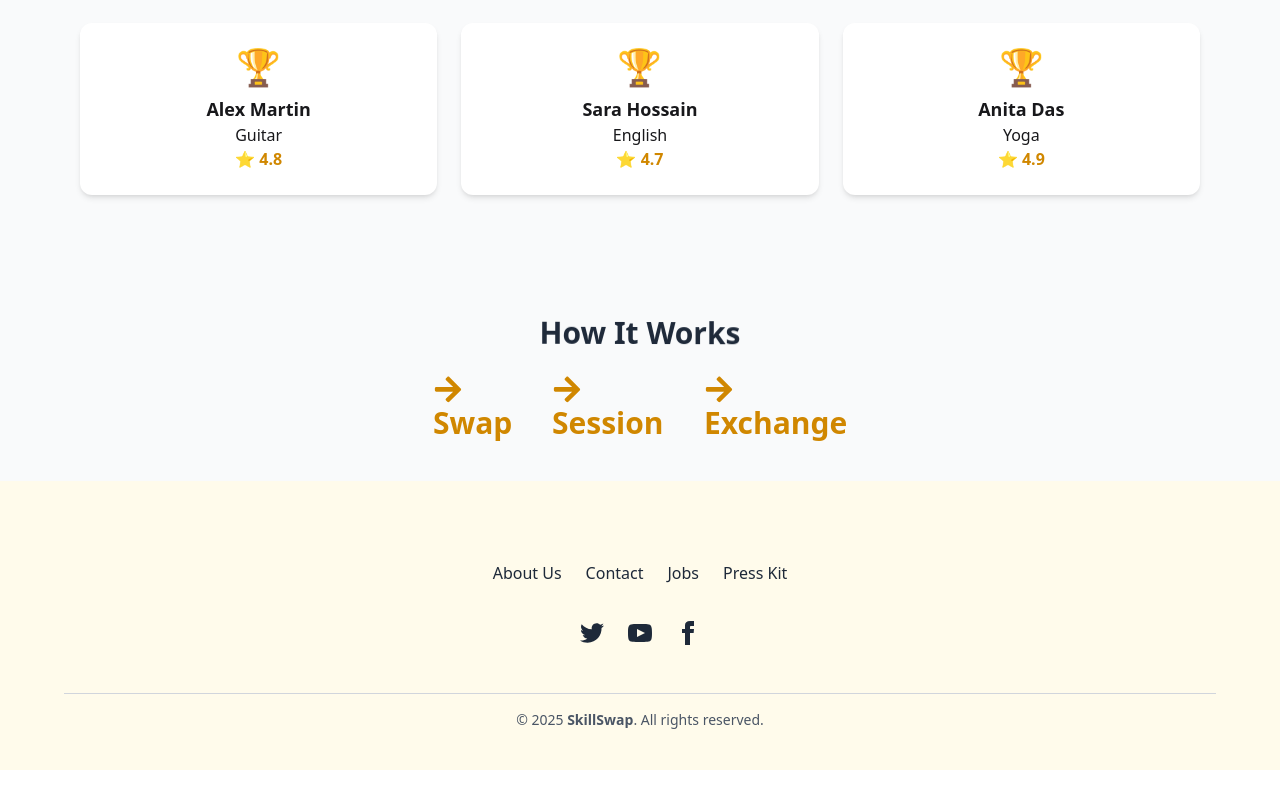
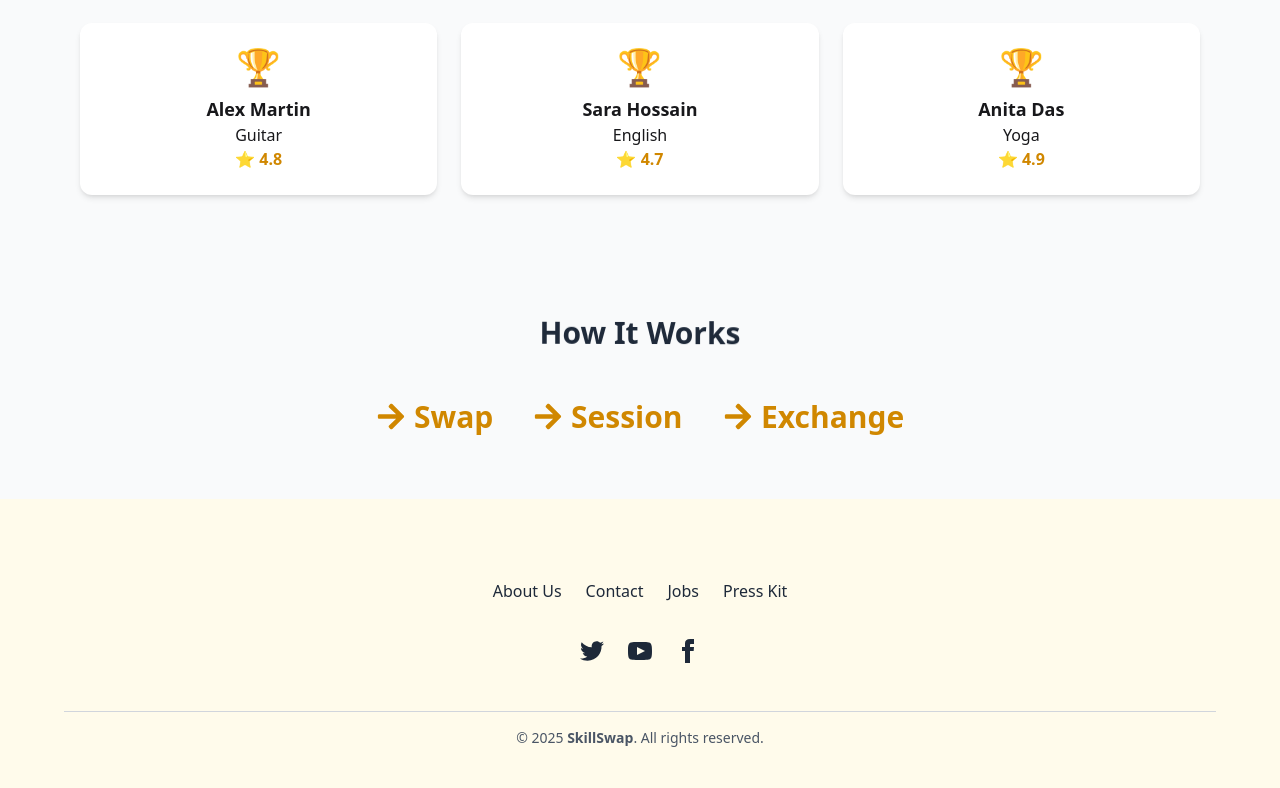
Before and after one commit to Alpha2663/skill-swap, a React (Vite) app: page / in a window 1280 px wide. Shown: the part 1801-2589 px from the top of the page. Built offline with nearby package versions, Linux system fonts and the light colour scheme; no server answers.

Commit message:
added functionality

```diff
--- a/src/components/HowItWorks.jsx
+++ b/src/components/HowItWorks.jsx
@@ -8,17 +8,18 @@ export default function HowItWorks() {
         <h2 className=" animate__animated animate__rotateIn animate__infinite animate__delay-0s text-3xl font-bold mb-6 text-gray-800  ">
          How It Works
         </h2>
-        <div className="flex justify-center gap-10 text-3xl font-bold text-yellow-600">
-          <p className=" animate__animated animate__bounce animate__infinite animate__delay-0s">
-         <FaArrowRight /> Swap
-          </p>
-          <p className="animate__animated animate__bounce animate__infinite animate__delay-1s">
-           <FaArrowRight /> Session
-          </p>
-          <p className="animate__animated animate__bounce animate__infinite animate__delay-2s">
-           <FaArrowRight /> Exchange
+        <div className="flex flex-wrap justify-center items-center gap-6 sm:gap-8 md:gap-10 text-lg sm:text-2xl md:text-3xl font-bold text-yellow-600 text-center px-4 py-6">
+        <p className="flex items-center gap-2 animate__animated animate__bounce animate__infinite animate__delay-0s">
+        <FaArrowRight /> Swap
+        </p>
 
-          </p>
+        <p className="flex items-center gap-2 animate__animated animate__bounce animate__infinite animate__delay-1s">
+        <FaArrowRight /> Session
+        </p>
+
+        <p className="flex items-center gap-2 animate__animated animate__bounce animate__infinite animate__delay-2s">
+        <FaArrowRight /> Exchange
+         </p>
         </div>
       </div>
     </section>
```
